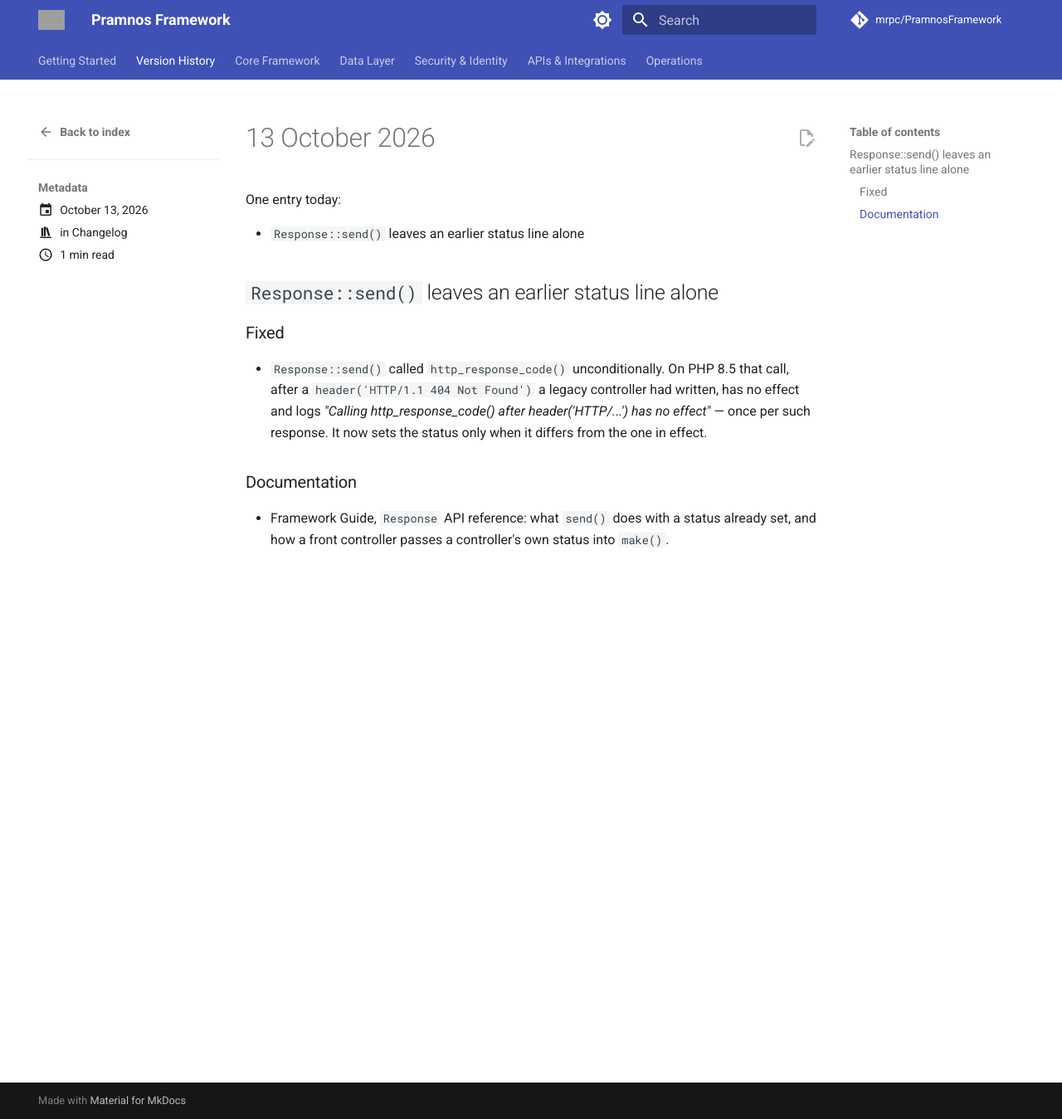
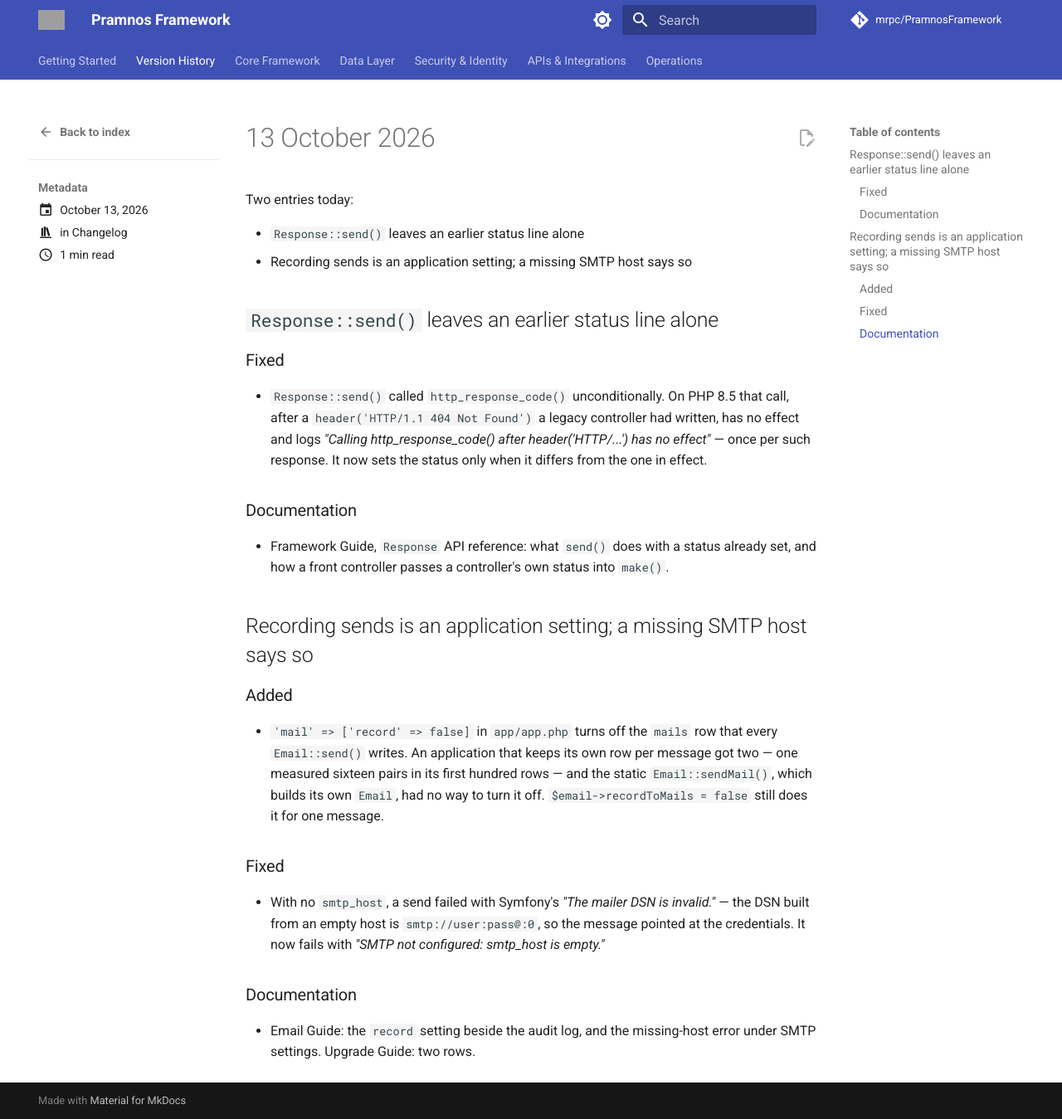
Before and after one commit to mrpc/PramnosFramework, an MkDocs documentation site: the page built from docs/version-history/posts/2026-10-13.md, in a window 1280 px wide and 1349 px high. Shown: the whole window at 83% size. Built offline with MkDocs 1.6.1 and Material for MkDocs 9.7.7, drawn with Linux system fonts in a browser that asks for light colours; comment, search, counter and statistics services are not loaded; grey boxes are pictures that could not be loaded.

Commit message:
fix(email): recording sends is an application setting; a missing SMTP host says so

```diff
--- a/docs/version-history/posts/2026-10-13.md
+++ b/docs/version-history/posts/2026-10-13.md
@@ -5,9 +5,10 @@ categories: [Changelog]
 
 # 13 October 2026
 
-One entry today:
+Two entries today:
 
 - `Response::send()` leaves an earlier status line alone
+- Recording sends is an application setting; a missing SMTP host says so
 
 <!-- more -->
 
@@ -24,3 +25,24 @@ One entry today:
 
 - Framework Guide, `Response` API reference: what `send()` does with a status already set, and
   how a front controller passes a controller's own status into `make()`.
+
+## Recording sends is an application setting; a missing SMTP host says so
+
+### Added
+
+- `'mail' => ['record' => false]` in `app/app.php` turns off the `mails` row that every
+  `Email::send()` writes. An application that keeps its own row per message got two — one
+  measured sixteen pairs in its first hundred rows — and the static `Email::sendMail()`, which
+  builds its own `Email`, had no way to turn it off. `$email->recordToMails = false` still does
+  it for one message.
+
+### Fixed
+
+- With no `smtp_host`, a send failed with Symfony's *"The mailer DSN is invalid."* — the DSN
+  built from an empty host is `smtp://user:pass@:0`, so the message pointed at the credentials.
+  It now fails with *"SMTP not configured: smtp_host is empty."*
+
+### Documentation
+
+- Email Guide: the `record` setting beside the audit log, and the missing-host error under SMTP
+  settings. Upgrade Guide: two rows.
```
Also changed, not shown: docs/Pramnos_Email_Guide.md (+15 -0 lines), docs/Pramnos_Upgrade_Guide.md (+2 -0 lines), 2 other files.
